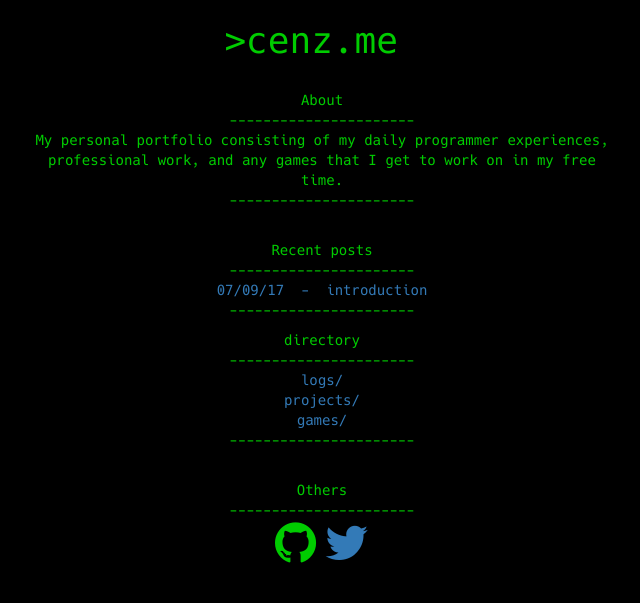
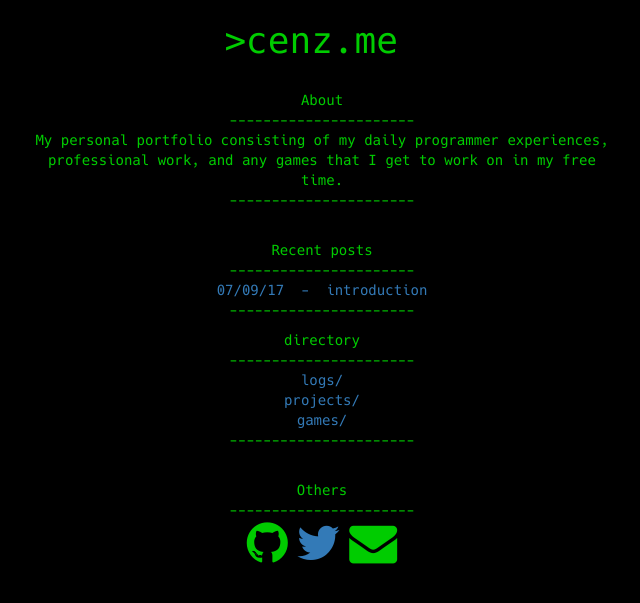
Before and after one commit to vmarcella/cenz.me, a Jekyll site: the page built from index.md, in a window 1280 px wide. Shown: the top 603 px of the page, without its empty margins (318-958 px from the left). Built offline with Jekyll 4.4.1, drawn with Linux system fonts in a browser that asks for light colours.

Commit message:
Added contact info

```diff
--- a/_layouts/index.html
+++ b/_layouts/index.html
@@ -77,6 +77,9 @@
         <a href="https://twitter.com/xC3NZ" id="Twitter_Icon">
           <i class="fa fa-twitter" id="Twitter_Icon"></i></a>
 
+          <a href="http://www.google.com/recaptcha/mailhide/d?k=01vU8J1_xEkLNODvpe48dgQA==&c=QP0oggbBCU-oxJX6r-IxJA=="
+          id="Contact_Icon"><i class="fa fa-envelope" id="Contact_Icon"></i></a>
+
 
   </div>
 </div>
--- a/assets/css/index.css
+++ b/assets/css/index.css
@@ -11,6 +11,15 @@
 	font-size: 1.85em;
 }
 
+#Contact_Icon {
+	color:#00cc00;
+	font-size: 1.85em;
+}
+
+#Contact_Icon:hover {
+	color: #00ff00;
+}
+
 #cenzme{
 	display:inline-block;
 }
```
Also changed, not shown: _posts/2017-07-09-introduction.md (+1 -0 lines).
